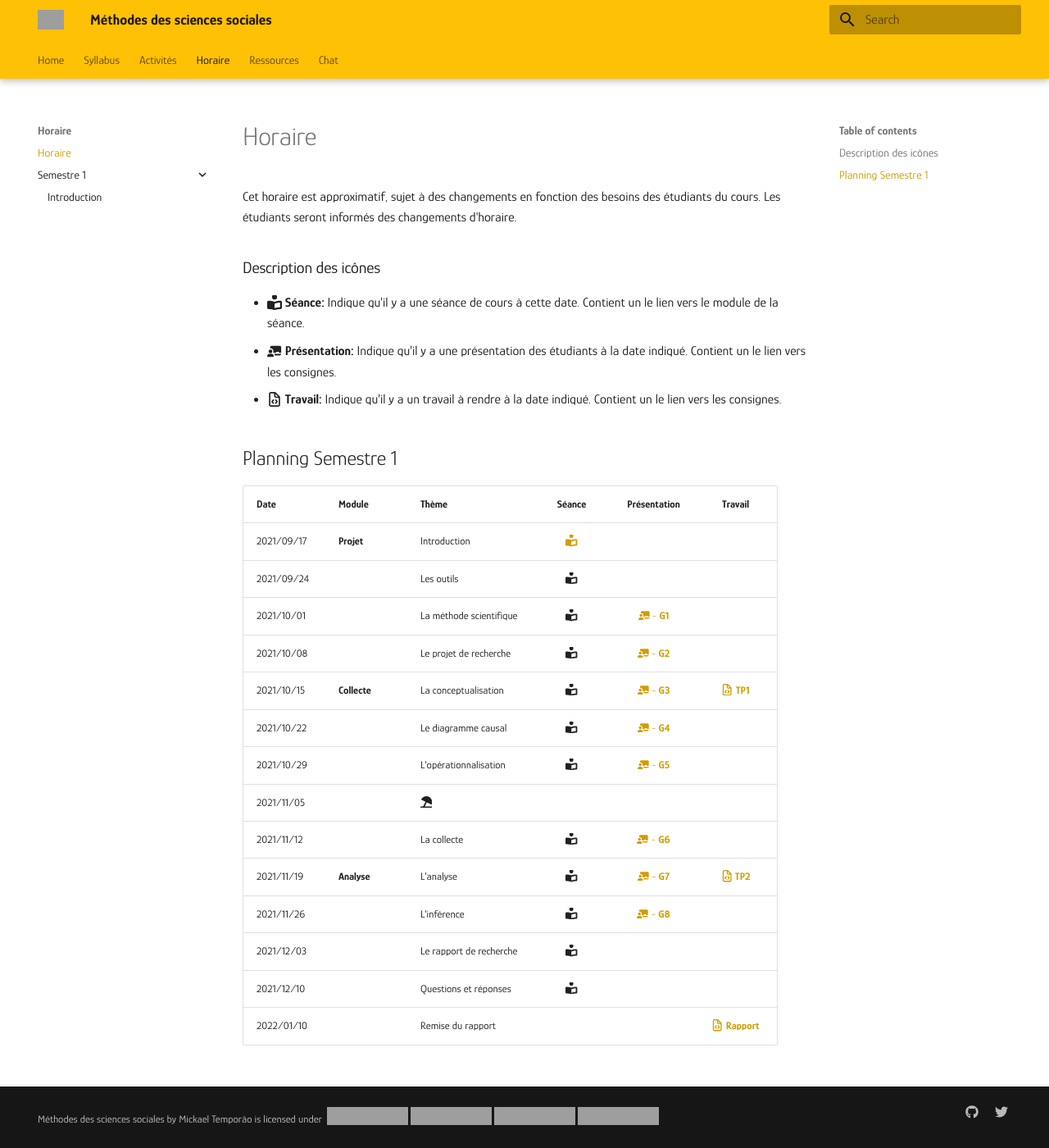
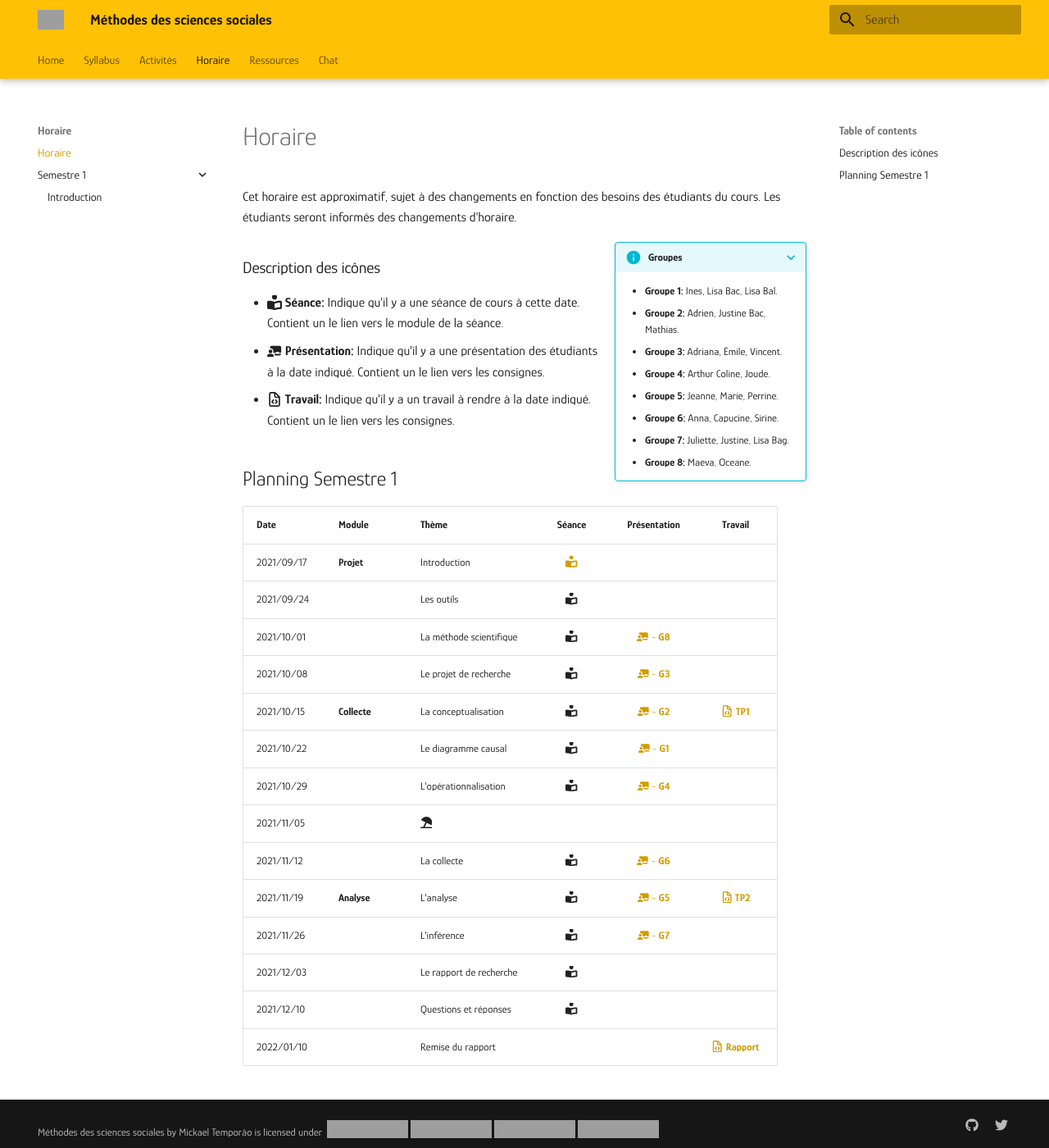
Before and after one commit to mickaeltemporao/mdss, an MkDocs documentation site: the page built from docs/schedule.md, in a window 1280 px wide and 1400 px high. Shown: the whole window at 82% size. Built offline with MkDocs 1.6.1 and Material for MkDocs 9.7.7, drawn with Linux system fonts in a browser that asks for light colours; grey boxes are pictures that could not be loaded.

Commit message:
update schdule info and group order

```diff
--- a/docs/schedule.md
+++ b/docs/schedule.md
@@ -1,6 +1,17 @@
 # Horaire
 
 Cet horaire est approximatif, sujet à des changements en fonction des besoins des étudiants du cours. Les étudiants seront informés des changements d'horaire.
+
+???+ info inline end "Groupes"
+    - **Groupe 1:** Ines, Lisa Bac, Lisa Bal.
+    - **Groupe 2:** Adrien, Justine Bac, Mathias.
+    - **Groupe 3:** Adriana, Émile, Vincent.
+    - **Groupe 4:** Arthur Coline, Joude.
+    - **Groupe 5:** Jeanne, Marie, Perrine.
+    - **Groupe 6:** Anna, Capucine, Sirine.
+    - **Groupe 7:** Juliette, Justine, Lisa Bag.
+    - **Groupe 8:** Maeva, Oceane.
+
 
 ### Description des icônes
 - **:fontawesome-solid-book-reader: Séance:** Indique qu'il y a une séance de cours à cette date. Contient un le lien vers le module de la séance.
@@ -13,16 +24,16 @@ Cet horaire est approximatif, sujet à des changements en fonction des besoins d
 | Date       | Module       | Thème                              | Séance                                                      | Présentation                                                                                   | Travail                                                                                               |
 | -          | -            | -                                  | :-:                                                         | :-:                                                                                            | :-:                                                                                                   |
 | 2021/09/17 | **Projet**   | Introduction                       | [:fontawesome-solid-book-reader:](modules/introduction.md) |                                                                                                |                                                                                                       |
-| 2021/09/24 |              | Les outils                         | :fontawesome-solid-book-reader:                             |                                                                                                |                                                                                                       |
-| 2021/10/01 |              | La méthode scientifique            | :fontawesome-solid-book-reader:                             | [:fontawesome-solid-chalkboard-teacher: - **G1**](activities/participation.md)                |                                                                                                       |
-| 2021/10/08 |              | Le projet de recherche             | :fontawesome-solid-book-reader:                             | [:fontawesome-solid-chalkboard-teacher: - **G2**](activities/participation.md)                |                                                                                                       |
-| 2021/10/15 | **Collecte** | La conceptualisation               | :fontawesome-solid-book-reader:                             | [:fontawesome-solid-chalkboard-teacher: - **G3**](activities/participation.md)                | [**:fontawesome-regular-file-code: TP1**](activities/assignments-winter.md)                           |
-| 2021/10/22 |              | Le diagramme causal                | :fontawesome-solid-book-reader:                             | [:fontawesome-solid-chalkboard-teacher: - **G4**](activities/participation.md)                |                                                                                                       |
-| 2021/10/29 |              | L'opérationnalisation              | :fontawesome-solid-book-reader:                             | [:fontawesome-solid-chalkboard-teacher: - **G5**](activities/participation.md)                |                                                                                                       |
+| 2021/09/24 |              | Les outils                         | :fontawesome-solid-book-reader:                            |                                                                                                |                                                                                                       |
+| 2021/10/01 |              | La méthode scientifique            | :fontawesome-solid-book-reader:                            | [:fontawesome-solid-chalkboard-teacher: - **G8**](activities/participation.md)                 |                                                                                                       |
+| 2021/10/08 |              | Le projet de recherche             | :fontawesome-solid-book-reader:                            | [:fontawesome-solid-chalkboard-teacher: - **G3**](activities/participation.md)                 |                                                                                                       |
+| 2021/10/15 | **Collecte** | La conceptualisation               | :fontawesome-solid-book-reader:                            | [:fontawesome-solid-chalkboard-teacher: - **G2**](activities/participation.md)                 | [**:fontawesome-regular-file-code: TP1**](activities/assignments-winter.md)                           |
+| 2021/10/22 |              | Le diagramme causal                | :fontawesome-solid-book-reader:                            | [:fontawesome-solid-chalkboard-teacher: - **G1**](activities/participation.md)                 |                                                                                                       |
+| 2021/10/29 |              | L'opérationnalisation              | :fontawesome-solid-book-reader:                            | [:fontawesome-solid-chalkboard-teacher: - **G4**](activities/participation.md)                 |                                                                                                       |
 | 2021/11/05 |              | :fontawesome-solid-umbrella-beach: |                                                             |                                                                                                |                                                                                                       |
 | 2021/11/12 |              | La collecte                        | :fontawesome-solid-book-reader:                             | [:fontawesome-solid-chalkboard-teacher: - **G6**](activities/participation.md)                 |                                                                                                       |
-| 2021/11/19 | **Analyse**  | L'analyse                          | :fontawesome-solid-book-reader:                             | [:fontawesome-solid-chalkboard-teacher: - **G7**](activities/participation.md)                 | [**:fontawesome-regular-file-code: TP2**](activities/assignments-winter.md)                           |
-| 2021/11/26 |              | L'inférence                        | :fontawesome-solid-book-reader:                             | [:fontawesome-solid-chalkboard-teacher: - **G8**](activities/participation.md)                |                                                                                                       |
+| 2021/11/19 | **Analyse**  | L'analyse                          | :fontawesome-solid-book-reader:                             | [:fontawesome-solid-chalkboard-teacher: - **G5**](activities/participation.md)                 | [**:fontawesome-regular-file-code: TP2**](activities/assignments-winter.md)                           |
+| 2021/11/26 |              | L'inférence                        | :fontawesome-solid-book-reader:                             | [:fontawesome-solid-chalkboard-teacher: - **G7**](activities/participation.md)                 |                                                                                                       |
 | 2021/12/03 |              | Le rapport de recherche            | :fontawesome-solid-book-reader:                             |                                                                                                |                                                                                                       |
 | 2021/12/10 |              | Questions et réponses              | :fontawesome-solid-book-reader:                             |                                                                                                |                                                                                                       |
 | 2022/01/10 |              | Remise du rapport                  |                                                             |                                                                                                | [**:fontawesome-regular-file-code: Rapport**](activities/report-winter.md)                            |
```
Also changed, not shown: docs/index.md (+1 -4 lines), docs/syllabus.md (+1 -3 lines).
